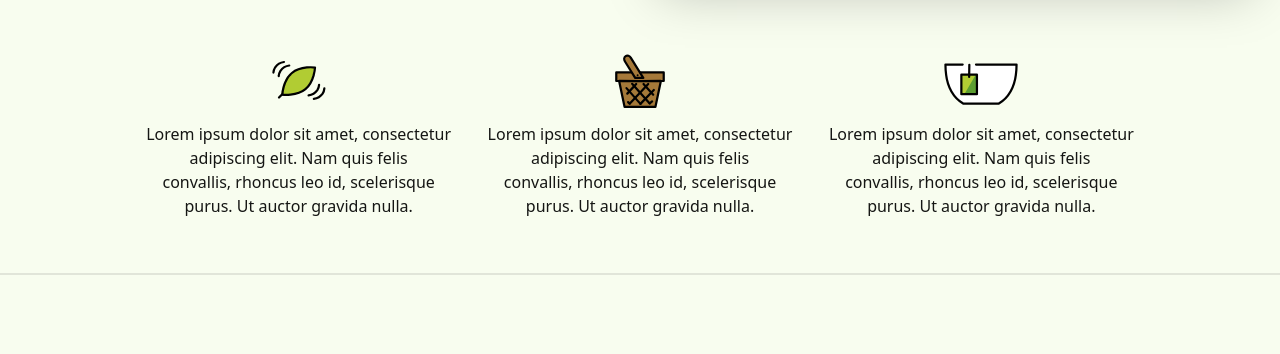
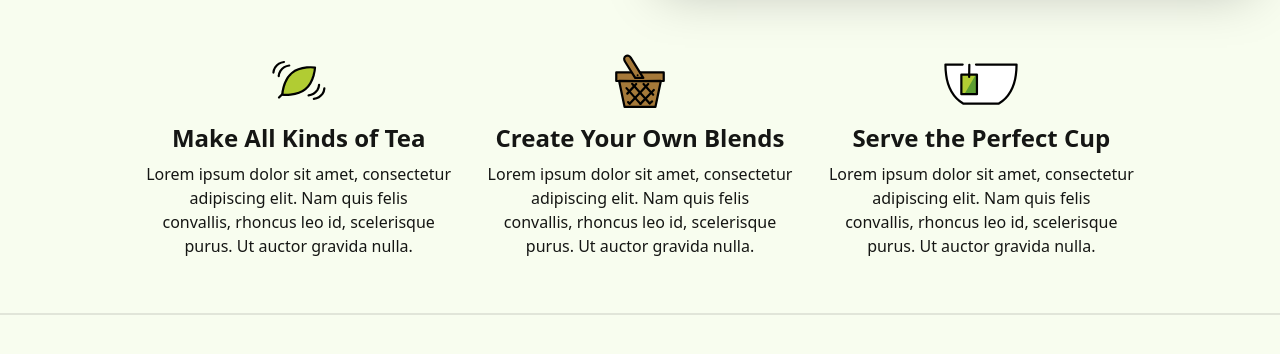
Before and after one commit to danipurdes/playteatime, a plain HTML site: page index.html in a window 1280 px wide. Shown: the part 434-788 px from the top of the page. Drawn offline with nearby package versions, Linux system fonts and the light colour scheme.

Commit message:
add titles to features

```diff
--- a/index.html
+++ b/index.html
@@ -30,16 +30,19 @@
     <div class="grid grid-cols-3 py-8 px-32 text-center text-balance">
         <div class="flex flex-col items-center">
             <img src="./icons/leaf.svg" class="size-20"/>
+            <h1 class="text-2xl font-bold pb-2">Make All Kinds of Tea</h1>
             <p>Lorem ipsum dolor sit amet, consectetur adipiscing elit. Nam quis felis convallis, rhoncus leo id,
                 scelerisque purus. Ut auctor gravida nulla.</p>
         </div>
         <div class="flex flex-col items-center">
             <img src="./icons/basket.svg" class="size-20"/>
+            <h1 class="text-2xl font-bold pb-2">Create Your Own Blends</h1>
             <p>Lorem ipsum dolor sit amet, consectetur adipiscing elit. Nam quis felis convallis, rhoncus leo id,
                 scelerisque purus. Ut auctor gravida nulla.</p>
         </div>
         <div class="flex flex-col items-center">
             <img src="./icons/teacup.svg" class="size-20"/>
+            <h1 class="text-2xl font-bold pb-2">Serve the Perfect Cup</h1>
             <p>Lorem ipsum dolor sit amet, consectetur adipiscing elit. Nam quis felis convallis, rhoncus leo id,
                 scelerisque purus. Ut auctor gravida nulla.</p>
         </div>
```
